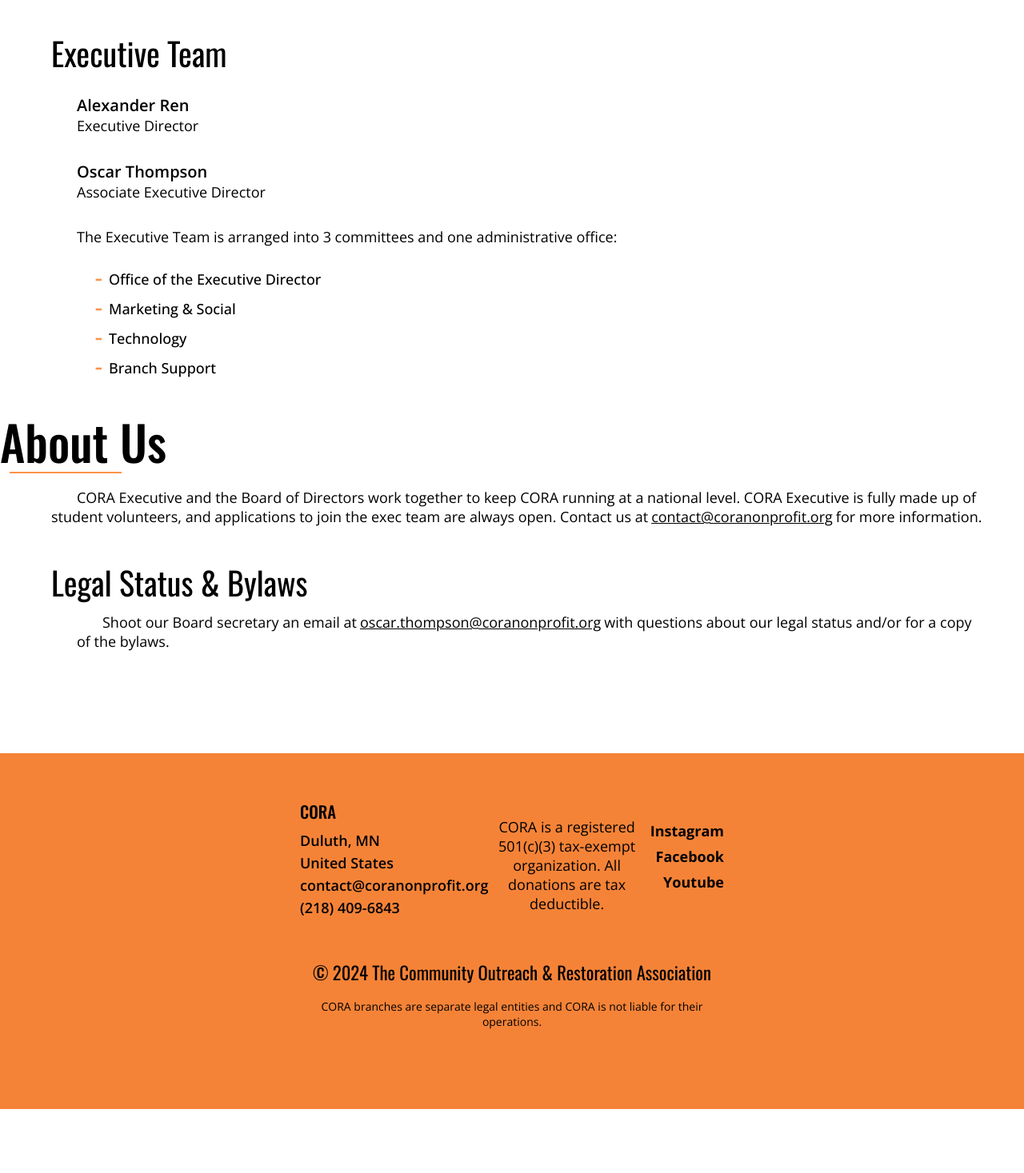
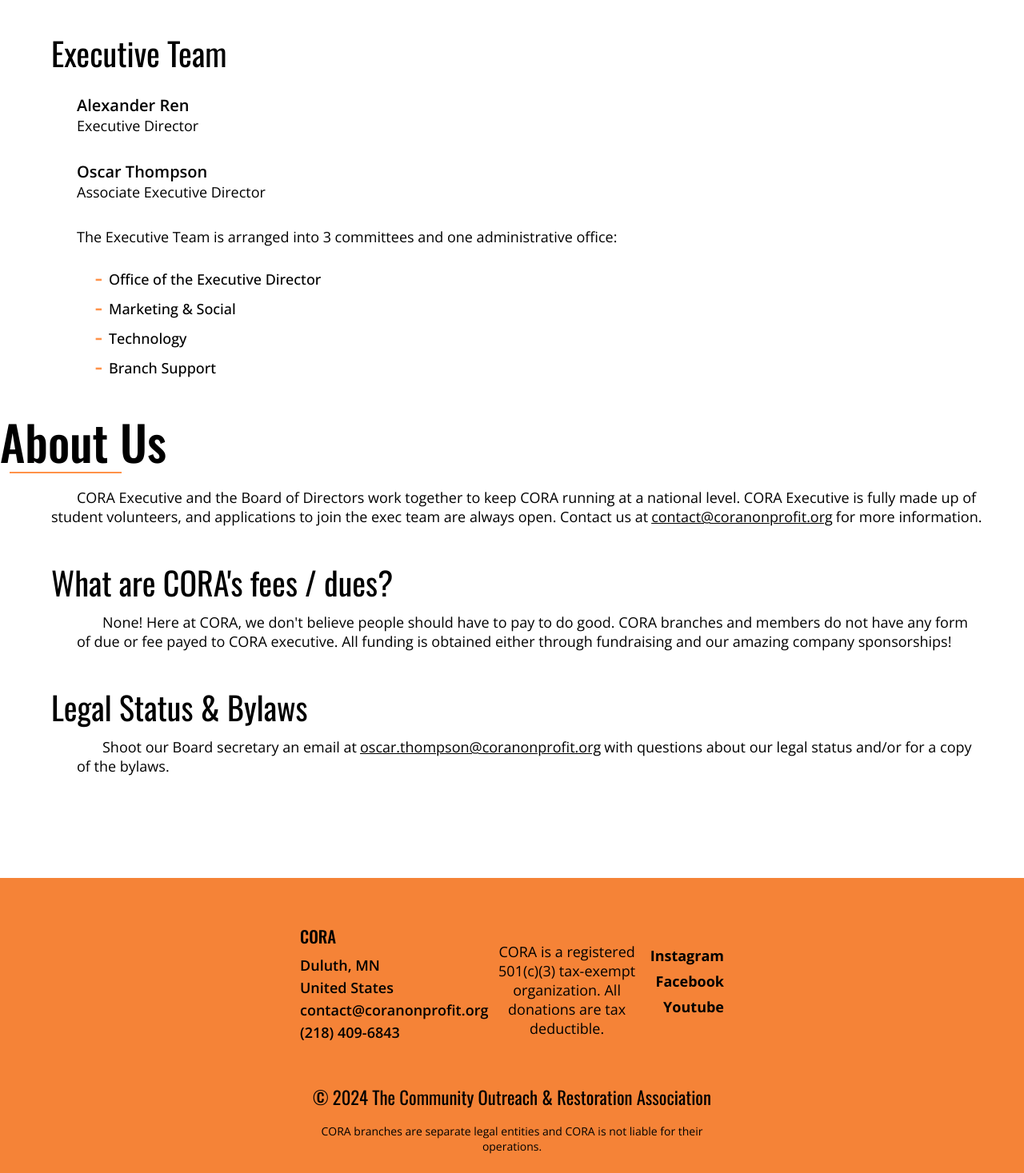
Before and after one commit to coranonprofit/website, a Next.js app: page /exec in a window 1280 px wide. Shown: the part 967-2434 px from the top of the page at 80% size. Before the commit the page ends 2354 px from the top, so only its background shows below. Built offline with nearby package versions, Linux system fonts and the light colour scheme.

Commit message:
additional information
im doing this instead of a faq section, might have to move it though

eheheh line

```diff
--- a/src/app/(information)/exec/page.module.css
+++ b/src/app/(information)/exec/page.module.css
@@ -124,7 +124,7 @@
         }
     }
 }
-.legalBylaws {
+.legalBylaws, .fees {
     margin-left: 32px;
     text-indent: 32px;
 
--- a/src/app/(information)/exec/page.tsx
+++ b/src/app/(information)/exec/page.tsx
@@ -100,6 +100,17 @@ export default function ExecutivePage() {
 				</p>
 
 				<section>
+					<h2>What are CORA's fees / dues?</h2>
+					<p className={styles.fees}>
+						None! Here at CORA, we don't believe people should have
+						to pay to do good. CORA branches and members do not have
+						any form of due or fee payed to CORA executive. All
+						funding is obtained either through fundraising and our
+						amazing company sponsorships!
+					</p>
+				</section>
+
+				<section>
 					<h2>Legal Status & Bylaws</h2>
 					<p className={styles.legalBylaws}>
 						Shoot our Board secretary an email at
--- a/src/app/page.module.css
+++ b/src/app/page.module.css
@@ -1,3 +1,12 @@
+.main {
+    padding: 128px 0 0;
+
+    & > hr {
+        border-top: 2px solid var(--theme-primary-lightened);
+        margin: 128px 384px;
+    }
+
+}
 .container{
     position: relative;
     width: 100%;
@@ -215,7 +224,3 @@
         font-weight: 500;
     }
 }
-.spacer {
-    border: none;
-    margin: 60px 0;
-}
--- a/src/app/page.tsx
+++ b/src/app/page.tsx
@@ -19,8 +19,7 @@ export default function MainPage() {
 			<BranchesMenu />
 			<NavBar />
 
-			<main>
-				<hr className={styles.spacer} />
+			<main className={styles.main}>
 				<Container>
 					<div className={styles.content}>
 						<Image
@@ -131,6 +130,8 @@ export default function MainPage() {
 					</div>
 				</Container>
 
+				<hr />
+
 				<InteractiveMap locations={[]} />
 			</main>
 
```
